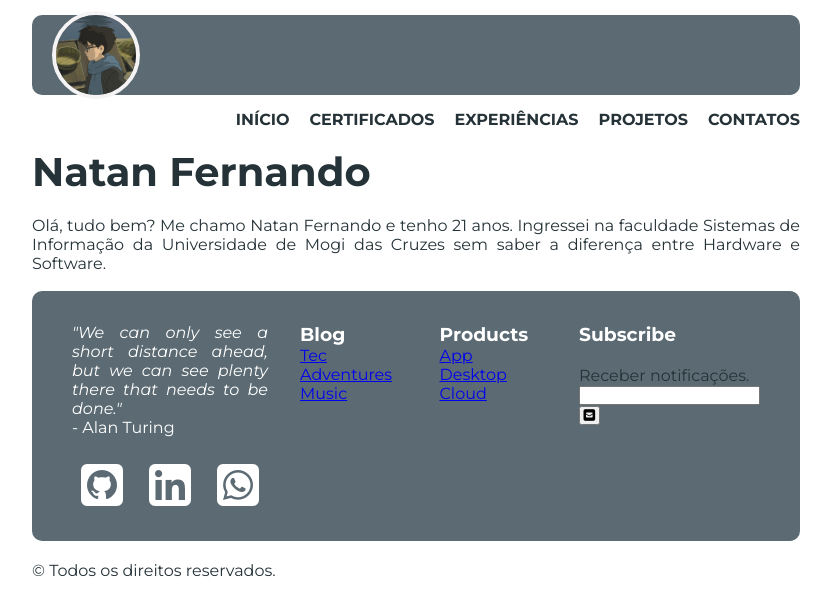
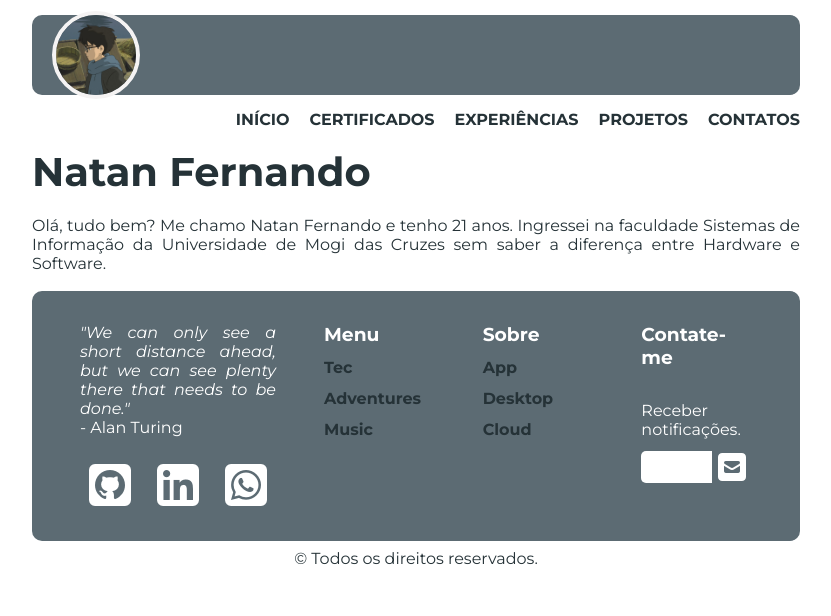
Before and after one commit to NatanFernando/Portfolio_Natan, a plain HTML site: page index.html in a window 1280 px wide. Shown: the whole page, without its empty margins (224-1055 px from the left). Drawn offline with Linux system fonts and the light colour scheme.

Commit message:
footer_with_no_responsive
footer_with_no_responsive

```diff
--- a/css/style.css
+++ b/css/style.css
@@ -141,9 +141,9 @@ footer{
     background-color: #5c6b73;
     color: white;
     display: grid;
-    gap: 2rem;
+    gap: 3rem;
     grid-template-columns: repeat(4, 1fr);
-    padding: 2rem 2.5rem;
+    padding: 2rem 3rem;
 }
 
 #footer_contacts p{
@@ -160,3 +160,65 @@ footer{
 .fa-brands{
     color: white;
 }
+
+.footer_list{
+    display: flex;
+    flex-direction: column;
+    gap: 0.75rem;
+}
+
+.footer_list .footer_link{
+    text-decoration: none;
+    color: #253237;
+    font-weight: bold;
+}
+
+.footer_list .footer_link:hover{
+    color: white;
+    transition: all ease-in-out 100ms;
+}
+
+.footer_subscribe {
+    display: flex;
+    flex-direction: column;
+    gap: 0.75rem;
+}
+
+.footer_subscribe p{
+    color: white;
+}
+
+#input_group{
+    display: flex;
+    align-items: center;
+    border-radius: 5px;
+    text-align: center;
+    background-color: white;
+}
+
+#input_group input{
+    all: unset;
+    width: 100%;
+}
+
+#input_group button{
+    all: unset;
+    background-color: #5c6b73;
+    height: 100%;
+
+    border-color: #253237;
+    cursor: pointer;
+}
+
+#input_group button:hover{
+    opacity: 0.95;
+}
+
+.fa-solid{
+    color: white;
+}
+
+#footer_copyright p{
+    text-align: center;
+    margin-top: 0.5rem;
+}
--- a/index.html
+++ b/index.html
@@ -81,7 +81,7 @@
 
             <ul class="footer_list">
                 <li>
-                    <h3> Blog </h3>
+                    <h3> Menu </h3>
                 </li>
                 <li>
                     <a href="#" class="footer_link">Tec</a>
@@ -96,7 +96,7 @@
 
             <ul class="footer_list">
                 <li>
-                    <h3> Products </h3>
+                    <h3> Sobre </h3>
                 </li>
                 <li>
                     <a href="#" class="footer_link">App</a>
@@ -110,14 +110,14 @@
             </ul>
 
             <div class="footer_subscribe">
-                <h3> Subscribe </h3>
+                <h3> Contate-me </h3>
                 <p>
                     Receber notificações.
                 </p>
                 <div id="input_group">
                     <input type="email" id="email">
                     <button>
-                        <i class="fa-solid fa-square-envelope"></i>
+                        <i class="fa-solid fa-square-envelope fa-2x"></i>
                     </button>
                 </div>
             </div>
@@ -130,6 +130,8 @@
 
     </footer>
 
+    <br>
+
 </body>
 
 </html>
```
